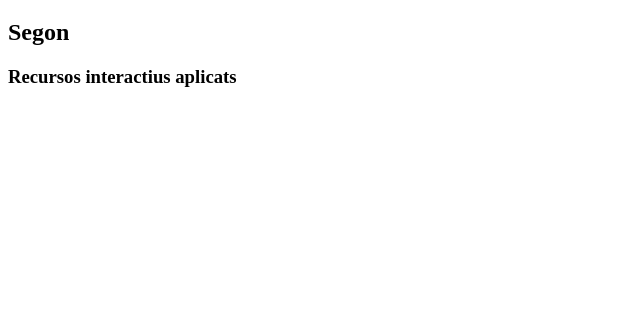
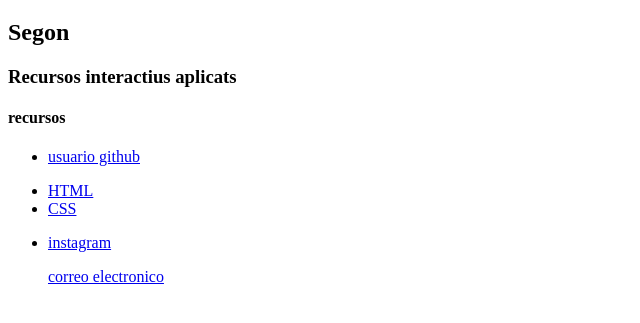
Before and after one commit to merymag/gp_2425_p1, a plain HTML site: page index.html in a window 1280 px wide. Shown: the part 61-384 px from the top of the page, without its empty margins (0-640 px from the left). Drawn offline with Linux system fonts and the light colour scheme.

Commit message:
Update index.html

```diff
--- a/index.html
+++ b/index.html
@@ -9,5 +9,20 @@
     <h1>2n Gràfica Publicitària</h1>
     <h2>Segon</h2>
     <h3>Recursos interactius aplicats</h3>
+
+    <h4>recursos</h4>
+    <ul>
+        <li><a href="http://https://github.com/merymag">usuario github</a></li>
+    </ul>
+
+    <ul>
+        <li><a href="http://https://www.w3schools.com/html/default.asp">HTML</a></li>
+        <li><a href="http://https://w3schools.com/css/default.asp">CSS</a></li>
+    </ul>
+    <ul>
+        <li><a href="https://www.instagram.com/meerymg_/">instagram</a></li>
+        <p><a href="mailto:mariamagdamir@gmail.com">correo electronico</a></p>
+    </ul>
+
 </body>
 </html>
```
